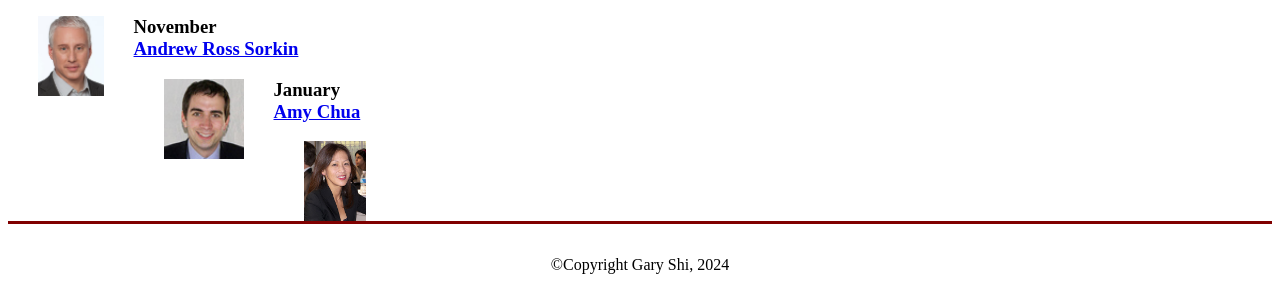
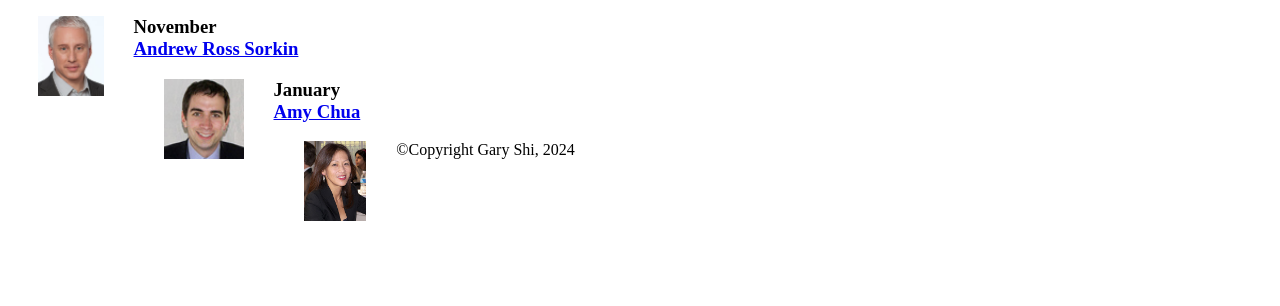
Before and after one commit to JiaFTW/A06, a plain HTML site: page index.html in a window 1280 px wide. Shown: the part 510-816 px from the top of the page. Drawn offline with Linux system fonts and the light colour scheme.

Commit message:
Update main.css

```diff
--- a/styles/main.css
+++ b/styles/main.css
@@ -12,11 +12,3 @@ img {
 .shadow {
 	text-shadow: 2px 2px 2px #800000;
 }
-footer {
-	border-top: 3px solid #800000;
-	clear: both;
-}
-footer p {
-	padding: 1em 0;
-	text-align: center;
-}
```
